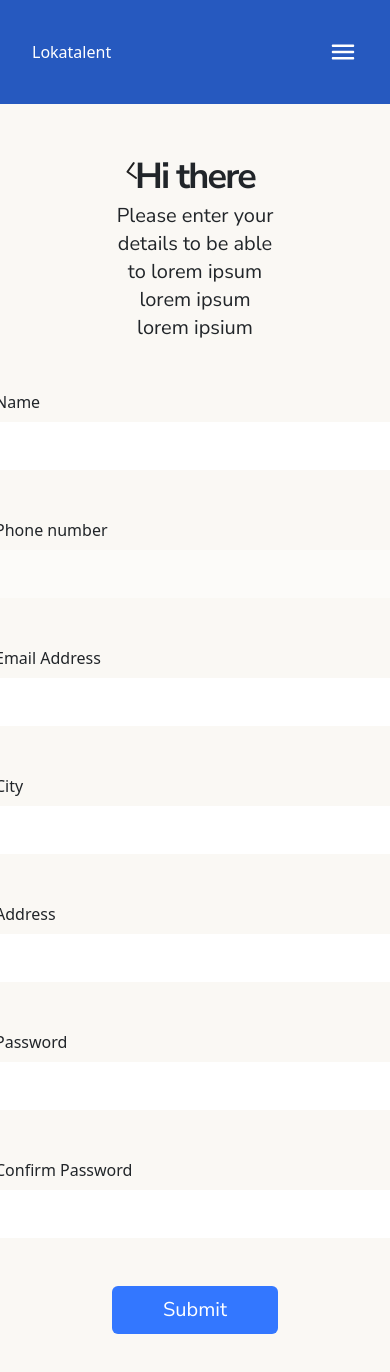
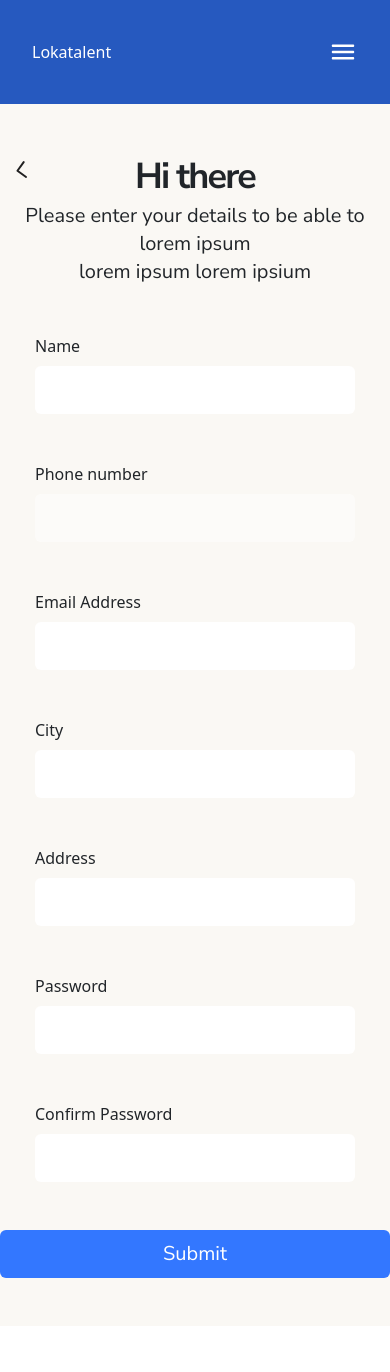
Before and after one commit to Kehad/Lokatalent, a React (Vite) app: page /signup/signup-details in a window 390 px wide. Shown: the top 1372 px of the page. After the commit the page ends 1326 px from the top, so only its background shows below. Built offline with nearby package versions, Linux system fonts and the light colour scheme.

Commit message:
commit loca 26

```diff
--- a/src/components/DetailsPageComponent/detailsPageComp.jsx
+++ b/src/components/DetailsPageComponent/detailsPageComp.jsx
@@ -1,9 +1,9 @@
-import "./detailsPageComp.css";
+// import "./detailsPageComp.css";
 import { Link } from "react-router-dom";
 
 function DetailsPageComp() {
   return (
-    <div className="px-[7rem] py-12 flex justify-cnter flex-col items-cener gap-12 bg-[#FAF8F4]">
+    <div className="sm:px-[4rem] lg:px-[5rem] md:px-[6rem] lg:px-[7rem] py-12 flex justify-cnter flex-col items-cener gap-12 bg-[#FAF8F4]">
       <div className="flex justify-center relative">
         <div className="self-start cursor-pointer absolute top-[1%] left-[1%] h-12 w-12">
           <Link to="/signup">
@@ -37,40 +37,64 @@ function DetailsPageComp() {
       </div>
       <div className="flex gap-4 items-center justify-center">
         <div>
-          <form className="form">
-            <div className="form-div">
+          <form className="flex flex-row flex-wrap justify-center gap-[3rem] text-start items-start">
+            <div className="flex flex-col gap-[0.5rem]">
               <label>Name</label>
-              <input type="text" className="input" />
+              <input
+                type="text"
+                className="w-[20rem] sm:w-[23rem] md:w-[25rem] lg:w-[25rem] bg-white h-[3rem] rounded px-[1rem]"
+              />
             </div>
-            <div className="form-div">
+            <div className="flex flex-col gap-[0.5rem]">
               <label>Phone number</label>
-              <input type="text" className="input placeholder" />
+              <input
+                type="text"
+                className="w-[20rem] sm:w-[23rem] md:w-[25rem] lg:w-[25rem] bg-white h-[3rem] rounded px-[1rem] placeholder"
+              />
             </div>
-            <div className="form-div">
+            <div className="flex flex-col gap-[0.5rem]">
               <label>Email Address</label>
-              <input type="email" className="input" />
+              <input
+                type="email"
+                className="w-[20rem] sm:w-[23rem] md:w-[25rem] lg:w-[25rem] bg-white h-[3rem] rounded px-[1rem]"
+              />
             </div>
-            <div className="form-div">
+            <div className="flex flex-col gap-[0.5rem]">
               <label>City</label>
-              <input type="text" className="input" />
+              <input
+                type="text"
+                className="w-[20rem] sm:w-[23rem] md:w-[25rem] lg:w-[25rem] bg-white h-[3rem] rounded px-[1rem]"
+              />
             </div>
-            <div className="form-div">
+            <div className="flex flex-col gap-[0.5rem]">
               <label>Address</label>
-              <input type="text" className="input" />
+              <input
+                type="text"
+                className="w-[20rem] sm:w-[23rem] md:w-[25rem] lg:w-[25rem] bg-white h-[3rem] rounded px-[1rem]"
+              />
             </div>
-            <div className="form-div">
+            <div className="flex flex-col gap-[0.5rem]">
               <label>Password</label>
-              <input type="password" className="input" />
+              <input
+                type="password"
+                className="w-[20rem] sm:w-[23rem] md:w-[25rem] lg:w-[25rem] bg-white h-[3rem] rounded px-[1rem]"
+              />
             </div>
-            <div className="form-div self-center justify-items-start justify-self-start">
+            <div className="flex flex-col gap-[0.5rem] self-start justify-items-start justify-self-start">
               <label>Confirm Password</label>
-              <input type="password" className="input" />
+              <input
+                type="password"
+                className="w-[20rem] sm:w-[23rem] md:w-[25rem] lg:w-[25rem] bg-white h-[3rem] rounded px-[1rem]"
+              />
             </div>
           </form>
         </div>
       </div>
       <div className="flex justify-center">
-        <Link to="./email" className="font-nunito text-xl !text-[#fff] bg-[#3377FF] font-normal leading-6 w-[35rem] rounded h-12 flex items-center justify-center">
+        <Link
+          to="./email"
+          className="font-nunito text-xl !text-[#fff] bg-[#3377FF] font-normal leading-6 w-[35rem] rounded h-12 flex items-center justify-center"
+        >
           Submit
         </Link>
       </div>
--- a/src/components/HomePageComponenent/footer/footer.jsx
+++ b/src/components/HomePageComponenent/footer/footer.jsx
@@ -10,12 +10,12 @@ function Footer() {
   return (
     <div className="bg-[#3377ff] px-[2rem] sm:px-[3rem] md:px-[4rem] px-[5rem] text-white flex flex-col gap-8 py-20">
       <div>
-        <div className="  ">
-          <div className="flex flex-rol justify-between items-center">
+        <div className="">
+          <div className="flex flex-col sm:flex-row md:flex-row lg:flex-row justify-between gap-2 sm:gap-0 md:gap-0 lg:gap-0 items-start sm:items-center md:items-center lg:items-center">
             <p>Lokatalent</p>
             <div>
               <nav>
-                <ul className="flex list-none md:gap-[40px] lg:gap-[110px]">
+                <ul className="flex list-none gap-[20px] sm:gap-[35px] md:gap-[40px] lg:gap-[110px]">
                   <li className="">
                     <Link to="/login">Terms & Conditions</Link>
                   </li>
@@ -33,12 +33,12 @@ function Footer() {
       </div>
       <div className="w-[100%] h-[0.5px] bg-white"></div>
       <div>
-        <div className="flex md:gap-4 lg:gap-8">
+        <div className="flex gap-4 md:gap-4 lg:gap-8">
           <img src={ig} alt="Instagram" />
           <img src={x} alt="X" />
           <img src={fb} alt="Facebook" />
         </div>
-        <p className="font-nunito md:text-normal lg:text-2xl font-extrabold tracking-tighter text-right uppercase">
+        <p className="font-nunito md:text-normal lg:text-2xl font-extrabold tracking-tighter mt-4 sm:mt-4 md:mt-4 lg:mt-0 text-left sm:text-right md:text-right lg:text-right uppercase">
           Have any questions? reach out to us
         </p>
         <div className="flex justify-between flex-col-reverse sm:flex-row md:flex-row lg:flew-row gap-4 sm:gap-0 md:gap-0 lg:gap-0 mt-12">
--- a/src/components/HomePageComponenent/header/header.jsx
+++ b/src/components/HomePageComponenent/header/header.jsx
@@ -6,10 +6,10 @@ import DropDownElement from "./boot";
 
 function Header() {
   return (
-    <div className="bg-[#3377FF] flex text-white sm:flex-col py-12 px-[2rem] sm:px-[2rem] lg:px-[5rem] md:flex-ol sm:gap-8 md:gap-4 lg:flex-row">
+    <div className="bg-[#3377FF] flex text-white flex-col sm:flex-col py-12 px-[2rem] sm:px-[2rem] lg:px-[5rem] md:flex-ol gap-2 sm:gap-8 md:gap-4 lg:flex-row">
       <div className="flex gap-4 flex-col">
         <h6 className="opacity-[80%]">WELCOME TO LOKATALENT</h6>
-        <h1 className="font-nunito font-bold text-left sm:text-[40px] md:text-[60px] lg:text-[73.02px] lg:leading-[80.63px]">
+        <h1 className="font-nunito font-bold text-left text-[20px] sm:text-[40px] md:text-[60px] lg:text-[73.02px] lg:leading-[80.63px]">
           Quality Home Service On Demand
         </h1>
         <p className="font-nunito text-base font-normal leading-7 text-left opacity-[80%] lg:w-[70%]">
@@ -28,7 +28,7 @@ function Header() {
           </span>
         </div>
       </div>
-      <div className="h[500px] w-[482px] md:w-[310px] relative">
+      <div className="h[500px] w-[250px] lg:w-[482px] md:w-[310px] relative">
         <div className="w-[100%]">
           <img
             src={Image1}
--- a/src/components/HomePageComponenent/testimonial/testimonial.jsx
+++ b/src/components/HomePageComponenent/testimonial/testimonial.jsx
@@ -18,14 +18,14 @@ function Testimonial() { //px-16
       </h1>
 
       <div className="Imageslide flex flex-col gap-8">
-        <div className="flex gap-4">
-          <div className="md:w-[350px] md:h-[300px] lg:w-[400px] lg:h-[350px]">
+        <div className="flex gap-2 sm:gap-4 md:gap-4 lg:gap-4 ">
+          <div className="w-[250px] h-[200px] md:w-[350px] md:h-[300px] lg:w-[400px] lg:h-[350px]">
             <img src={image1} alt="" className="w-full h-full object-cover" />
           </div>
-          <div className="md:w-[350px] md:h-[300px] lg:w-[400px] lg:h-[350px]">
+          <div className="w-[250px] h-[200px] md:w-[350px] md:h-[300px] lg:w-[400px] lg:h-[350px]">
             <img src={image2} alt="" className="w-full h-full object-cover" />
           </div>
-          <div className="md:w-[350px] md:h-[300px] lg:w-[400px] lg:h-[350px]">
+          <div className="w-[250px] h-[200px] md:w-[350px] md:h-[300px] lg:w-[400px] lg:h-[350px]">
             <img src={image3} alt="" className="w-full h-full object-cover" />
           </div>
         </div>
--- a/src/components/HomePageComponenent/works/works.jsx
+++ b/src/components/HomePageComponenent/works/works.jsx
@@ -29,7 +29,7 @@ function Works() {
           </div>
         </div>
         <div className="flex flex-col  md:w-[450px] lg:w-[500px] gap-6">
-          <div className="flex gap-4 justify-between items-start">
+          <div className="flex gap-2 sm:gap-4 md:gap-4 lg:gap-4 justify-between items-start">
             <div className="">
               <p className="bg-[#3377ff] text-white rounded-full flex items-center justify-center text-[17px] font-bold leading-[29px] tracking-[-0.2px] text-center h-[25px] w-[25px] sm:h-[25px] sm:w-[25px] md:h-[25px] md:w-[25px] lg:h-[35px] lg:w-[35px] mt-2 mr-2">
                 1
@@ -43,7 +43,7 @@ function Works() {
               </p>
             </div>
           </div>
-          <div className="flex gap-4 justify-between items-start">
+          <div className="flex gap-2 sm:gap-4 md:gap-4 lg:gap-4 justify-between items-start">
             <div className="">
               <p className="bg-[#3377ff] text-white rounded-full flex items-center justify-center text-[17px] font-bold leading-[29px] tracking-[-0.2px] text-center h-[25px] w-[25px] sm:h-[25px] sm:w-[25px] md:h-[25px] md:w-[25px] lg:h-[35px] lg:w-[35px] mt-2 mr-2">
                 1
@@ -57,7 +57,7 @@ function Works() {
               </p>
             </div>
           </div>
-          <div className="flex gap-4 justify-between items-start">
+          <div className="flex gap-2 sm:gap-4 md:gap-4 lg:gap-4 justify-between items-start">
             <div className="">
               <p className="bg-[#3377ff] text-white rounded-full flex items-center justify-center text-[17px] font-bold leading-[29px] tracking-[-0.2px] text-center h-[25px] w-[25px] sm:h-[25px] sm:w-[25px] md:h-[25px] md:w-[25px] lg:h-[35px] lg:w-[35px] mt-2 mr-2">
                 1
@@ -71,7 +71,7 @@ function Works() {
               </p>
             </div>
           </div>
-          <div className="mt-8 text-left">
+          <div className="mt-2 sm:mt-8 md:mt-8 lg:mt-8 text-left">
             <a
               href="#"
               className="font-nunito text-[20px] font-normal leading-6 bg-[#3377ff] py-4 px-10 w-max text-white text-center inline-block rounded-[5px]"
```
Also changed, not shown: src/components/signupComponent/signup.jsx (+9 -12 lines), src/components/signupComponent/signup.css (deleted).
